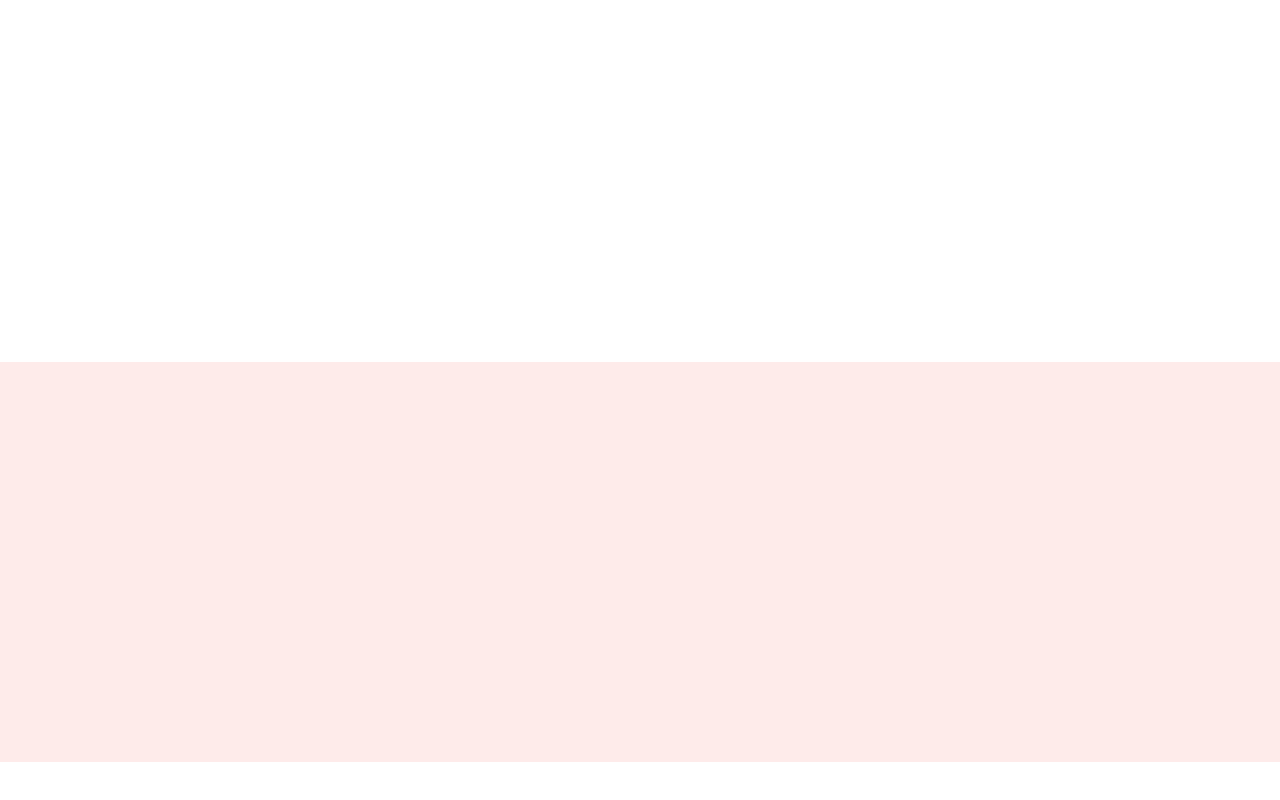
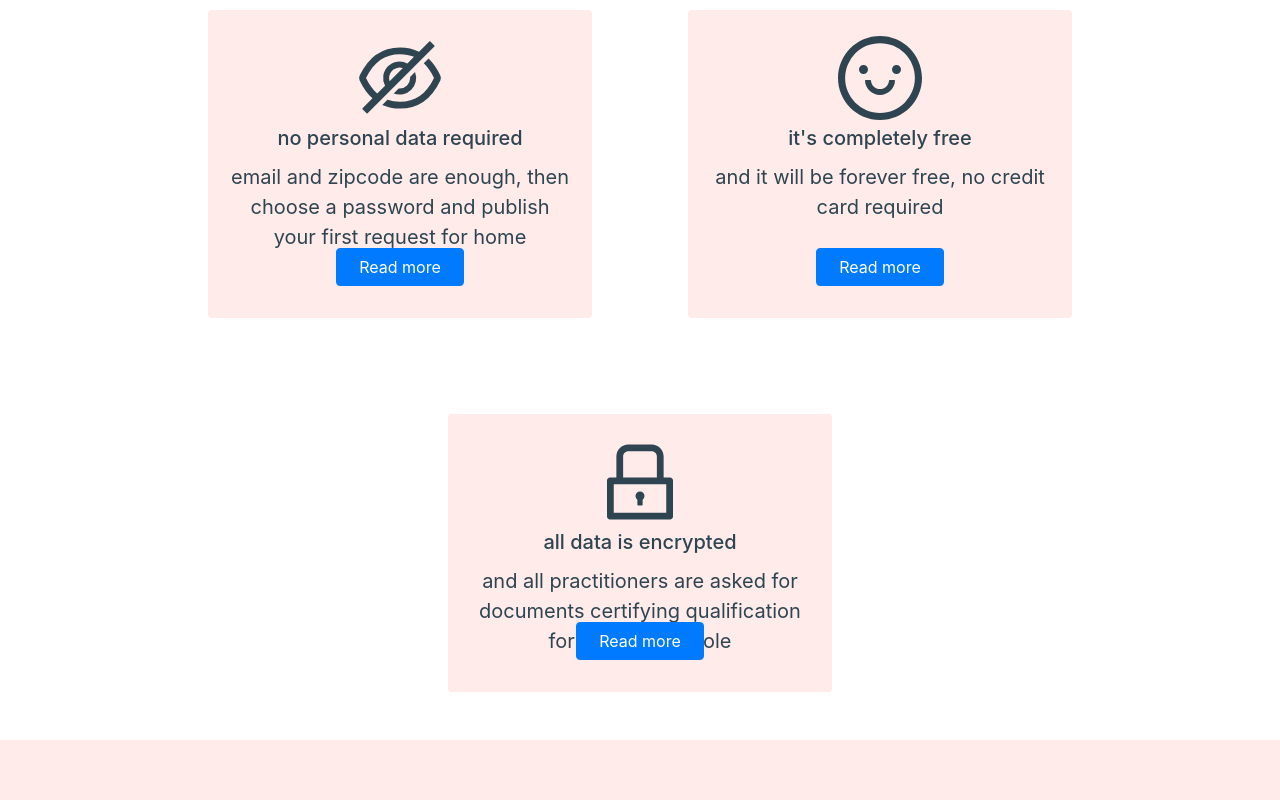
Before and after one commit to marcosaccarola/Health-Advantage, a React (Create React App) app: page / in a window 1280 px wide. Shown: the part 838-1638 px from the top of the page. Before the commit the page ends 1600 px from the top, so only its background shows below. Built offline with nearby package versions, Linux system fonts and the light colour scheme.

Commit message:
home values cards

```diff
--- a/src/components/0000-Home.jsx
+++ b/src/components/0000-Home.jsx
@@ -1,9 +1,11 @@
 import LandingInterface from "./0100-LandingInterface"
 import {useEffect, useState} from 'react'
 import Dashboard from "./0200-Dashboard"
-import {Button} from "react-bootstrap"
+import {Button,Card} from "react-bootstrap"
 //! import { getListOfInterventions } from "../utilities/fetches"
 import doctor from '../assets/banner-img.png'
+import { AiOutlineEyeInvisible,AiOutlineLock,AiOutlineSmile } from "react-icons/ai";
+
 
 const Home=()=>{
     const[currentUser,setCurrentUser]=useState()
@@ -14,7 +16,8 @@ const Home=()=>{
 
     return (
         <div className='' style={{width: '100%'}}>
-            <div style={{minHeight:'100vh', background:'#FEEBEA'}}>
+
+            <div style={{width:'100%',minHeight:'100vh', background:'#FEEBEA'}}>
                 <div className='row justify-content-between'>
                     <div style={{width:'16vh',minHeight:'8vh',background:'#527c88',marginTop:'8vh',marginLeft:'24vh'}}>
                         LOGO
@@ -42,10 +45,53 @@ const Home=()=>{
                     </div>
                 </div>
             </div>
-            <div style={{width: '100%',minHeight:'50vh',background:'#FFFFFF',position:'absolute',zIndex:'1'}}>
 
+            <div
+                style={{width: '100%',minHeight:'50vh',background:'#FFFFFF',position:'absolute',zIndex:'1',color:'#2e4450',fontSize:20}}
+                className='row justify-content-center mx-auto'
+                >
+                <Card style={{ width: '24rem', background:'#FEEBEA' }} className='border-0 mx-5 my-5'>
+                    {/* <Card.Img variant="top" src="holder.js/100px180" /> */}
+                    <Card.Body>
+                        <AiOutlineEyeInvisible size='96px' style={{color:'#2e4450'}} />
+                        <Card.Title>no personal data required</Card.Title>
+                        <Card.Text>
+                        email and zipcode are enough, then choose a password and publish your first request for home assistance
+                        </Card.Text>
+                        <Button
+                            style={{width:'8rem',position:'absolute',bottom:'2rem',right:'8rem'}}
+                            >Read more</Button>
+                    </Card.Body>
+                </Card>
+                <Card style={{ width: '24rem', background:'#FEEBEA' }} className='border-0 mx-5 my-5'>
+                    {/* <Card.Img variant="top" src="holder.js/100px180" /> */}
+                    <Card.Body className=''>
+                        <AiOutlineSmile size='96px' style={{color:'#2e4450'}} />
+                        <Card.Title>it's completely free</Card.Title>
+                        <Card.Text>
+                        and it will be forever free, no credit card required
+                        </Card.Text>
+                        <Button
+                            style={{width:'8rem',position:'absolute',bottom:'2rem',right:'8rem'}}
+                            >Read more</Button>
+                    </Card.Body>
+                </Card>
+                <Card style={{ width: '24rem', background:'#FEEBEA' }} className='border-0 mx-5 my-5'>
+                    {/* <Card.Img variant="top" src="holder.js/100px180" /> */}
+                    <Card.Body>
+                        <AiOutlineLock size='96px' style={{color:'#2e4450'}} />
+                        <Card.Title>all data is encrypted</Card.Title>
+                        <Card.Text>
+                        and all practitioners are asked for documents certifying qualification for the medical role
+                        </Card.Text>
+                        <Button
+                            style={{width:'8rem',position:'absolute',bottom:'2rem',right:'8rem'}}
+                            >Read more</Button>
+                    </Card.Body>
+                </Card>
             </div>
-            <div style={{width: '100%',minHeight:'50vh',background:'#FEEBEA',marginTop:'50vh'}}>
+
+            <div style={{width: '100%',minHeight:'100vh',background:'#FEEBEA',marginTop:'50vh'}}>
 
             </div>
 
```
